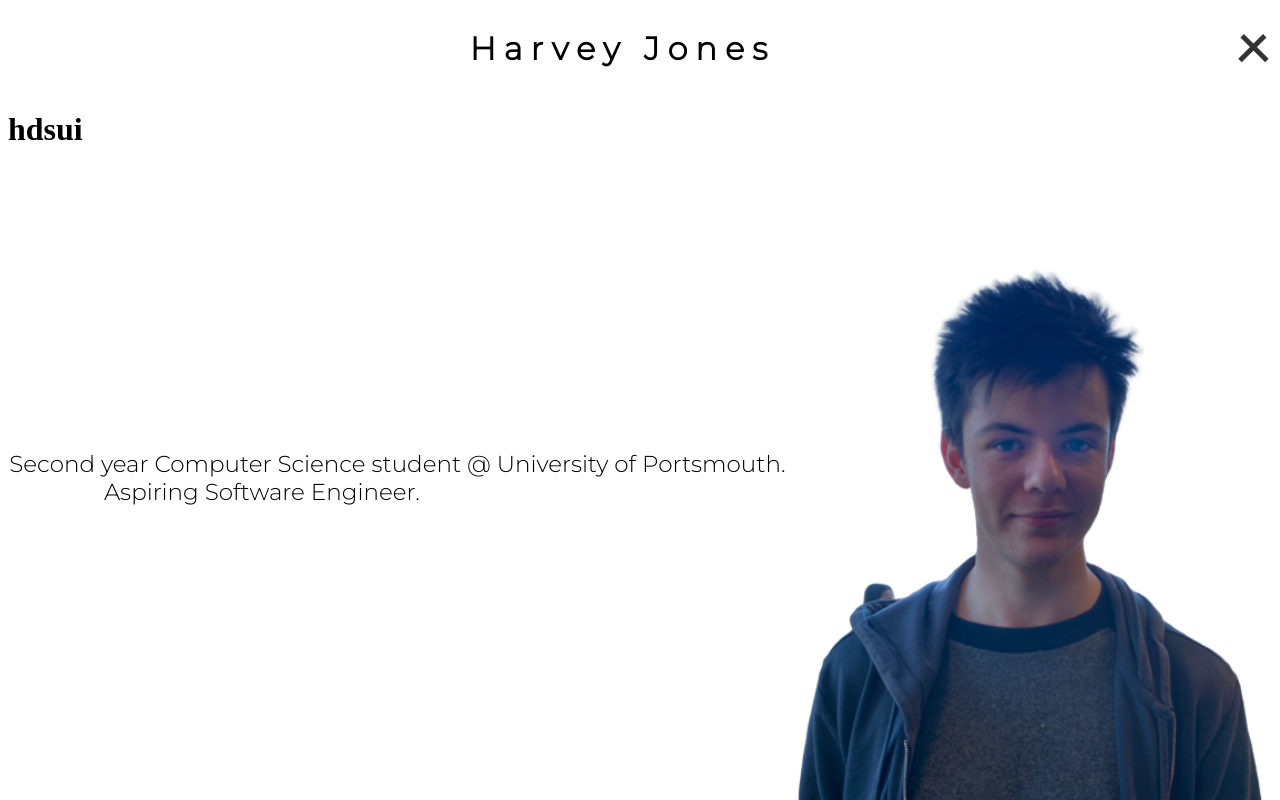
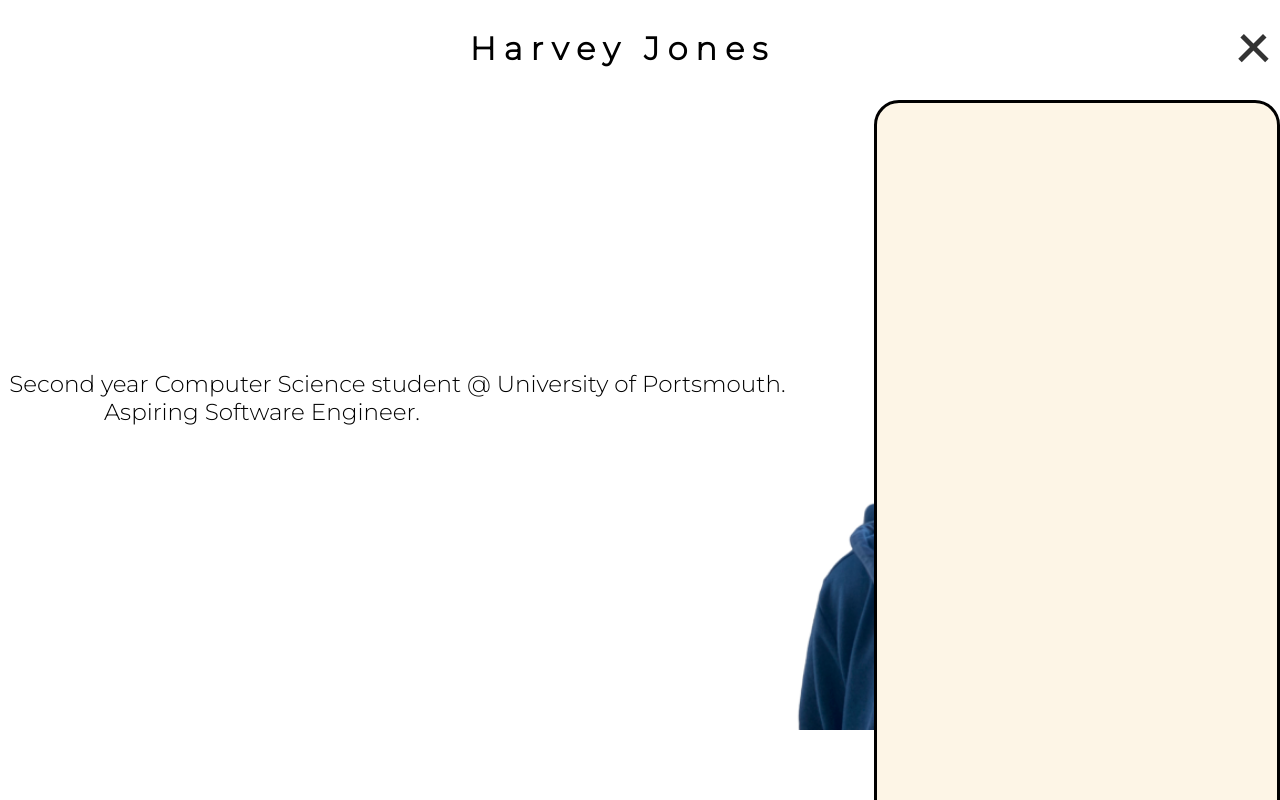
Before and after one commit to harveyjones01/Portfolio, a plain HTML site: page index.html in a window 1280 px wide. Both pictures are taken after a click on the element 1254 px from the left and 48 px from the top of the page. Shown: the top 800 px of the page. Drawn offline with Linux system fonts and the light colour scheme.

Commit message:
inserting/finetune nav bar

```diff
--- a/index.html
+++ b/index.html
@@ -25,9 +25,7 @@
         </div>
     </div>
 
-    <div id="navigation-bar">
-        <h1 id="sample">hdsui</h1>
-    </div>
+
 
     <div id="mid-container">
         <div id="front-text-container">
@@ -41,7 +39,9 @@
         </div>
     </div>
 
+    <div id="navigation-bar">
 
+    </div>
 
     <div id="bottom-container">
         <div class="empty-space"></div>
--- a/script.js
+++ b/script.js
@@ -2,11 +2,18 @@ function myFunction(x) {
 
   x.classList.toggle("change");
 
+  //var y = document.getElementById("navigation-bar");
+  //if (y.style.display === "block") {
+  //  y.style.display = "none";
+  //} else {
+  //  y.style.display = "block";
+  //}
+
   var y = document.getElementById("navigation-bar");
-  if (y.style.display === "block") {
-    y.style.display = "none";
+  if (y.style.visibility === "visible") {
+    y.style.visibility = "hidden";
   } else {
-    y.style.display = "block";
+    y.style.visibility = "visible";
   }
 
 }
--- a/styleSheet.css
+++ b/styleSheet.css
@@ -20,6 +20,7 @@
     background-color: #333;
     margin: 6px 0;
     transition: 0.4s;
+    z-index: 2;
 }
 
 .change #bar1 {
@@ -40,6 +41,19 @@
     display: flex;
     align-items: center;
     justify-content: space-between;
+}
+
+#navigation-bar{
+    visibility: hidden;
+    border-style: solid;
+    border-radius: 25px;
+    background-color: oldlace;
+    position: absolute;
+    height: 50em;
+    width: 25em;
+    top: 100px;
+    right: 0px;
+    z-index: 1;
 }
 
 #mid-container{
```
Also changed, not shown: projects.html (added, +11 -0 lines).
